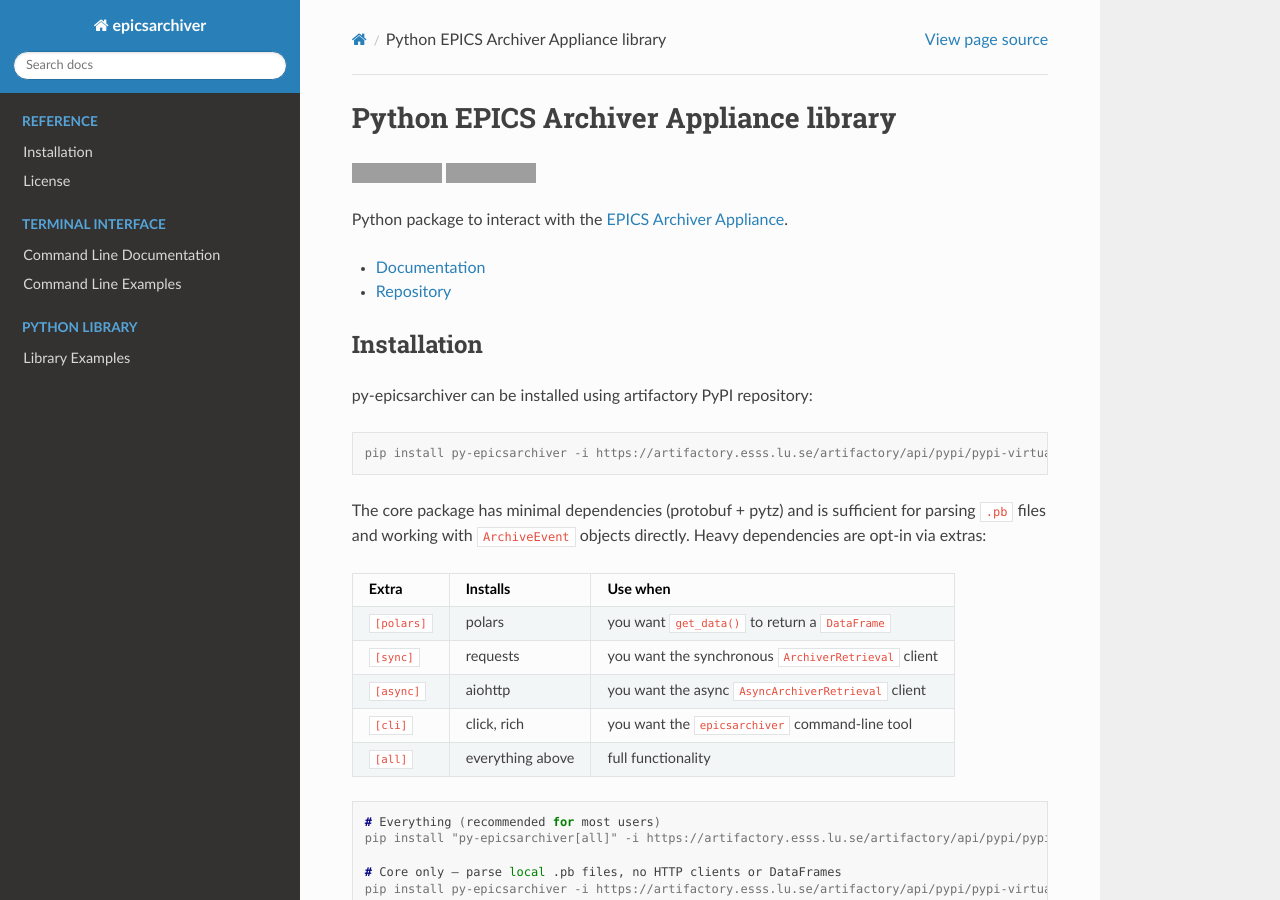
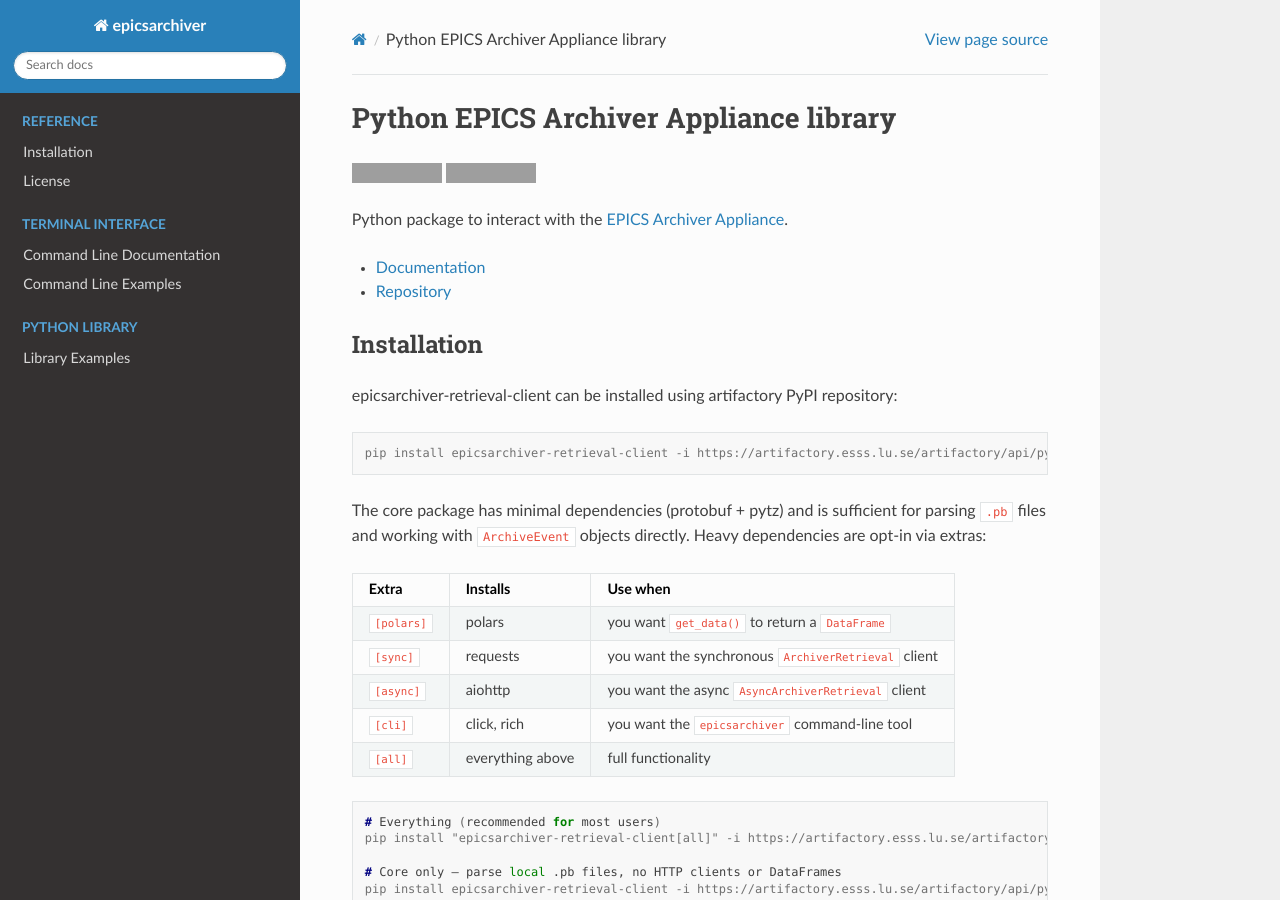
Before and after one commit to archiver-appliance/epicsarchiver-retrieval-client, a Sphinx documentation site: the page built from docs/source/index.md, in a window 1280 px wide and 900 px high. Built offline with Sphinx 7.4.7 and the Read the Docs theme 3.1.0, drawn with Linux system fonts in a browser that asks for light colours; some of the changed text lies outside the part shown; grey boxes are pictures that could not be loaded.

````diff
--- a/README.md
+++ b/README.md
@@ -1,20 +1,20 @@
 # Python EPICS Archiver Appliance library
 
-![pipeline status](https://gitlab.esss.lu.se/ics-infrastructure/py-epicsarchiver/badges/master/pipeline.svg)
-![code coverage](https://gitlab.esss.lu.se/ics-infrastructure/py-epicsarchiver/badges/master/coverage.svg)
+![pipeline status](https://gitlab.esss.lu.se/ics-infrastructure/epicsarchiver-retrieval-client/badges/master/pipeline.svg)
+![code coverage](https://gitlab.esss.lu.se/ics-infrastructure/epicsarchiver-retrieval-client/badges/master/coverage.svg)
 
 
 Python package to interact with the [EPICS Archiver Appliance](https://slacmshankar.github.io/epicsarchiver_docs/).
 
-- [Documentation](http://ics-software.pages.esss.lu.se/py-epicsarchiver/index.html)
-- [Repository](https://gitlab.esss.lu.se/ics-software/py-epicsarchiver)
+- [Documentation](http://ics-software.pages.esss.lu.se/epicsarchiver-retrieval-client/index.html)
+- [Repository](https://gitlab.esss.lu.se/ics-software/epicsarchiver-retrieval-client)
 
 ## Installation
 
-py-epicsarchiver can be installed using artifactory PyPI repository:
+epicsarchiver-retrieval-client can be installed using artifactory PyPI repository:
 
 ```console
-pip install py-epicsarchiver -i https://artifactory.esss.lu.se/artifactory/api/pypi/pypi-virtual/simple
+pip install epicsarchiver-retrieval-client -i https://artifactory.esss.lu.se/artifactory/api/pypi/pypi-virtual/simple
 ```
 
 The core package has minimal dependencies (protobuf + pytz) and is sufficient for parsing `.pb` files
@@ -30,13 +30,13 @@ and working with `ArchiveEvent` objects directly. Heavy dependencies are opt-in
 
 ```console
 # Everything (recommended for most users)
-pip install "py-epicsarchiver[all]" -i https://artifactory.esss.lu.se/artifactory/api/pypi/pypi-virtual/simple
+pip install "epicsarchiver-retrieval-client[all]" -i https://artifactory.esss.lu.se/artifactory/api/pypi/pypi-virtual/simple
 
 # Core only — parse local .pb files, no HTTP clients or DataFrames
-pip install py-epicsarchiver -i https://artifactory.esss.lu.se/artifactory/api/pypi/pypi-virtual/simple
+pip install epicsarchiver-retrieval-client -i https://artifactory.esss.lu.se/artifactory/api/pypi/pypi-virtual/simple
 
 # Sync retrieval with DataFrame output
-pip install "py-epicsarchiver[polars,sync]" -i https://artifactory.esss.lu.se/artifactory/api/pypi/pypi-virtual/simple
+pip install "epicsarchiver-retrieval-client[polars,sync]" -i https://artifactory.esss.lu.se/artifactory/api/pypi/pypi-virtual/simple
 ```
 
 ## Quick start
--- a/docs/source/conf.py
+++ b/docs/source/conf.py
@@ -11,7 +11,7 @@ from importlib.metadata import version as get_version
 project = "epicsarchiver"
 copyright = "2024, European Spallation Source ERIC"  # noqa: A001
 authors = ["Benjamin Bertrand", "Sky Brewer"]
-release = get_version("py-epicsarchiver")
+release = get_version("epicsarchiver-retrieval-client")
 version = ".".join(release.split(".")[0:2])
 
 
````
Also changed, not shown: docs/source/installation.md (+5 -5 lines), pyproject.toml (+4 -4 lines), 3 other files.
